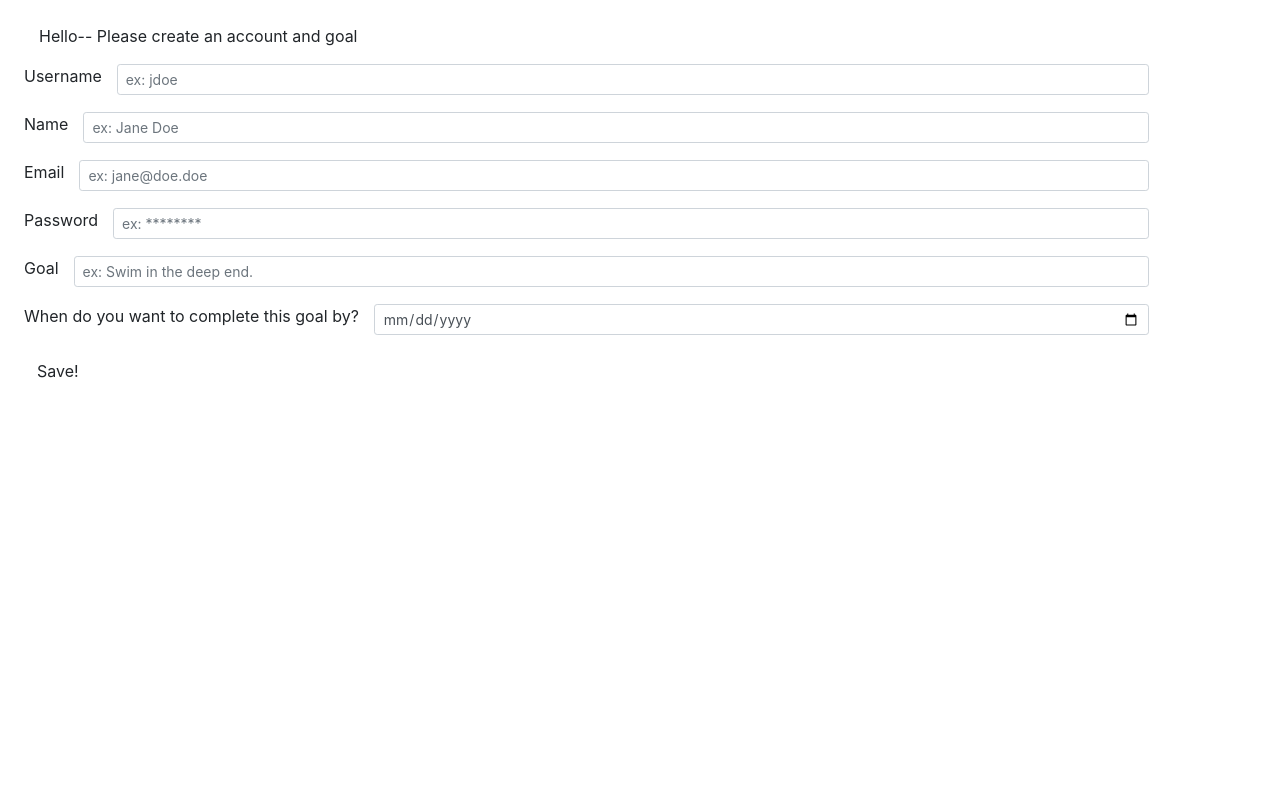
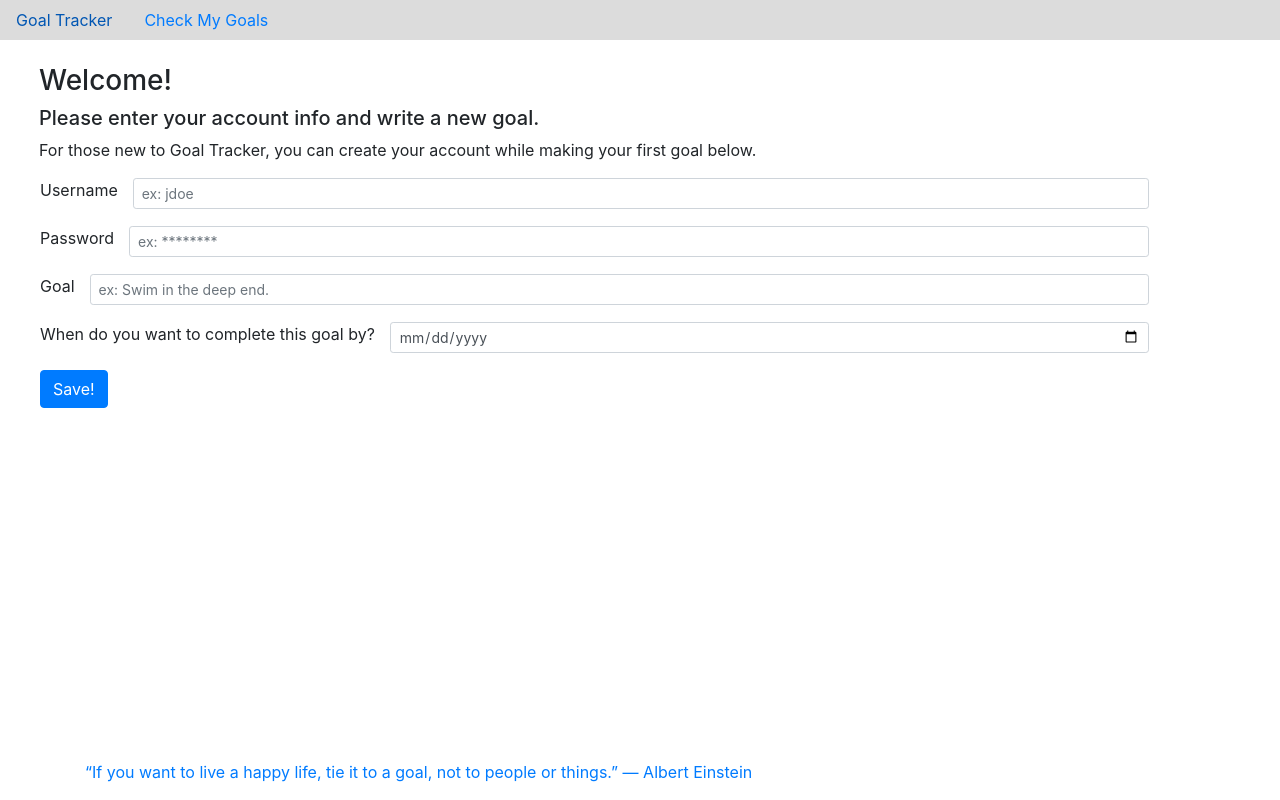
Before and after one commit to hanndull/goals-tracker, a Flask app: page / in a window 1280 px wide. Run offline with Flask 2, Linux system fonts and the light colour scheme; some libraries are stand-ins or nearby versions.

Commit message:
Added in some html templates, and functionality to check saved goals

```diff
--- a/model.py
+++ b/model.py
@@ -1,5 +1,7 @@
 #Some code below patterned after
     #https://github.com/GoogleCloudPlatform/python-docs-samples/blob/f13dcb36d25cd66f332830daeb9bacbc5ddb4ed9/firestore/cloud-client/snippets.py#L162-L176
+
+###NOTE: No longer in use with app, changed course due to import issues
 
 from firebase_admin import firestore
 from server import default_app
--- a/requirements.txt
+++ b/requirements.txt
@@ -23,6 +23,7 @@ itsdangerous==1.1.0
 Jinja2==2.10.1
 MarkupSafe==1.1.1
 msgpack==0.6.1
+passlib==1.7.1
 pkg-resources==0.0.0
 protobuf==3.8.0
 pyasn1==0.4.5
--- a/server.py
+++ b/server.py
@@ -3,6 +3,7 @@ from firebase_admin import credentials, firestore
 from flask import Flask, render_template, request, flash, session, jsonify
 from jinja2 import StrictUndefined
 from flask_debugtoolbar import DebugToolbarExtension
+from passlib.hash import sha256_crypt
 #from model import db, User, Goal ### TODO-- this import line is now causing errors
 
 ##### Firebase #############################################################
@@ -31,36 +32,117 @@ def show_homepage():
 
 @app.route('/add-user')
 def add_user():
+    """Route that adds new goals and users.
+    If username already exists, checks against stored encypted password.
+    """
 
-    ### Get new user and goal info from form user input on homepage
+    ### Get user and goal info from form user input on homepage
     username = request.args.get('username')
-    name = request.args.get('name')
-    email = request.args.get('email')
-    password = request.args.get('password')
+    entered_password = request.args.get('password')
     goal = request.args.get('goal')
     goal_completion = request.args.get('goal-completion')
 
+    encrypted_password = sha256_crypt.encrypt(entered_password)
+    ### encrypt pw for db, using using SHA256 as the algorithm
+
     user_dict = {
         u'username': username,
-        u'name': name,
-        u'email': email,
-        u'password': password,
+        u'password': encrypted_password,
     }
 
-    doc_ref = db.collection(u'users').document(u'{}'.format(username))
-    doc_ref.set(user_dict) ### Add user to db
-    ### TODO - this route is currently overriding the same user document each time
+    doc_ref = db.collection(u'users').document(f'{username}')
+
+    try:
+        doc = doc_ref.get()
+        dict_doc = doc.to_dict()
+
+        if dict_doc == None:
+            user_ref = db.collection(u'users').document(f'{username}')
+            user_ref.set(user_dict) ### Add new user to db
+
+        else:
+            verification = sha256_crypt.verify(entered_password, dict_doc['password'])
+
+            if verification == False:
+                return('''Goal not saved.
+                    Please double check your password, and try again.''')
+
+            elif verification == True:
+                ### If verified, continues to goal creation
+                print ('>>>>>>>>>>> PASSWORD SUCCESS')
+
+    except google.cloud.exceptions.NotFound:
+
+        print(u'No such document!')
+
+        return('''Goal not saved.
+            Looks like there has been some sort of error.
+            Please try again later.''')
+
 
     goal_dict = {
         u'goal': goal,
-        u'goal-completion': goal_completion,
+        u'goalcompletion': goal_completion,
         u'username': username,
     }
 
-    doc_ref = db.collection(u'goals').document(u'{}'.format(goal))
-    doc_ref.set(goal_dict) ### Add user's goal to db
+    goal_ref = db.collection(u'goals').document(u'{}'.format(goal))
+    goal_ref.set(goal_dict) ### Add user's new goal to db
 
-    return(f"{email} successfully written to db. <<{goal}>> successfully written.")
+    return('Your goal was successfully added.')
+
+
+@app.route('/mygoals')
+def render_mygoals():
+    """Render template w/ form that allows user to check saved goals"""
+
+    return render_template('mygoals.html')
+
+
+@app.route('/check-goals')
+def check_user_goals():
+    """Validate user sign in info, and return user goals"""
+
+    username = request.args.get('username')
+    entered_password = request.args.get('password')
+
+    encrypted_password = sha256_crypt.encrypt(entered_password)
+    ### encrypt pw for db, using using SHA256 as the algorithm
+
+    doc_ref = db.collection(u'users').document(f'{username}')
+
+    doc = doc_ref.get()
+    dict_doc = doc.to_dict()
+    #print(u'Document data: {}'.format(dict_doc))
+
+    if dict_doc == None:
+        return('''You have no saved goals.
+            Please create an account and save one
+            <a href='/'>here</a>.''')
+
+    else:
+        verification = sha256_crypt.verify(entered_password, dict_doc['password'])
+
+        if verification == False:
+            return('''Please double check your username and password,
+                    and try again.''')
+
+        elif verification == True:
+
+            goals_ref = db.collection(u'goals')
+            docs_query = goals_ref.where(u'username', u'==', f'{username}')
+            docs = docs_query.get()
+
+            goals_list = []
+
+            for doc in docs:
+                goal_info ={
+                    "goal": doc.get('goal'),
+                    "goalcompletion": doc.get('goalcompletion'),
+                }
+                goals_list.append(goal_info)
+
+            return jsonify(goals_list)
 
 
 @app.route('/view-users')
--- a/templates/base.html
+++ b/templates/base.html
@@ -4,22 +4,32 @@
 <head>
   <title>Goals Tracker</title>
 
+  <style>
+    .nav-gray {
+      background-color: rgb(220,220,220);
+    }
+  </style>
+
   {% block head %} {% endblock %}
 
-<!--   <link rel='icon' href='/static/favicon.ico' type='image/x-icon'/> -->
   <link rel='stylesheet' href='https://stackpath.bootstrapcdn.com/bootstrap/4.3.1/css/bootstrap.min.css' integrity='sha384-ggOyR0iXCbMQv3Xipma34MD+dH/1fQ784/j6cY/iJTQUOhcWr7x9JvoRxT2MZw1T' crossorigin='anonymous'>
-<!--   <link
-    href='/static/css/bootstrap.css'
-    rel='stylesheet'
-  > -->
+
   <meta property='og:title' content='Goals Tracker' />
-<!--   <meta property='og:image' content=' /> -->
 
 </head>
 
 <body>
 
+  <nav class="nav navbar-dark nav-gray">
+    <a class="nav-link text-primary" href="/">Goal Tracker</a>
+    <a class="nav-link text-primary" href="/mygoals">Check My Goals</a>
+  </nav>
+
   {% block content %} {% endblock %}
+
+  <div class='container fixed-bottom mb-3'>
+    <a href='/'>“If you want to live a happy life, tie it to a goal, not to people or things.” ― Albert Einstein</a>
+  </div>
 
 </body>
 
--- a/templates/homepage.html
+++ b/templates/homepage.html
@@ -1,6 +1,9 @@
 {% extends 'base.html' %}
 
 {% block head %}
+
+<style>
+</style>
 
 <script src="https://code.jquery.com/jquery-3.2.1.min.js"></script>
 
@@ -9,27 +12,15 @@
 
 {% block content %}
 <div class='container ml-4 mt-4'>
-  <p>Hello-- Please create an account and goal</p>
-  <form id='adduser-form'>
+  <h3>Welcome!</h3>
+  <h5>Please enter your account info and write a new goal.</h5>
+  <p>For those new to Goal Tracker, you can create your account while making your first goal below.</p>
+  <form id='adduser-form' class='ml-3'>
 
     <div class='form-group row'>
       <label for='username'>Username </label>
       <div class='col'>
-        <input class='form-control form-control-sm' id='username' type='text' name='name' placeholder='ex: jdoe' required>
-      </div>
-    </div>
-
-    <div class='form-group row'>
-      <label for='name'>Name </label>
-      <div class='col'>
-        <input class='form-control form-control-sm' id='name' type='text' name='name' placeholder='ex: Jane Doe' required>
-      </div>
-    </div>
-
-    <div class='form-group row'>
-      <label for='email'>Email </label>
-      <div class='col'>
-        <input class='form-control form-control-sm' id='email' type='text' name='email' placeholder='ex: jane@doe.doe' required>
+        <input class='form-control form-control-sm' id='username' type='text' name='username' placeholder='ex: jdoe' required>
       </div>
     </div>
 
@@ -55,10 +46,14 @@
     </div>
 
     <div class='mt-3 form-group row'>
-      <input type='submit' value='Save!' class='btn btn-outline'>
+      <input type='submit' value='Save!' class='btn btn-primary'>
     </div>
 
   </form><br>
+</div>
+
+<div id='results' class='container'>
+
 </div>
 
 
@@ -69,13 +64,14 @@
 
     event.preventDefault();
 
-    const formData = $("#adduser-form").serialize()
+    const formData = $("#adduser-form").serialize();
     // Store all input from form fields in a string
 
     $.get('/add-user', formData, (data) => {
     // Ajax call to write to db, using formData (form field info)
-    console.log("user added into db", data)
-    //TODO - figure out what the callback needs to do here
+      $("#results").html(`<h4>${data}</h4>`);
+
+      console.log("This happened: ", data);
     });
   });
 
```
Also changed, not shown: templates/mygoals.html (added, +97 -0 lines).
